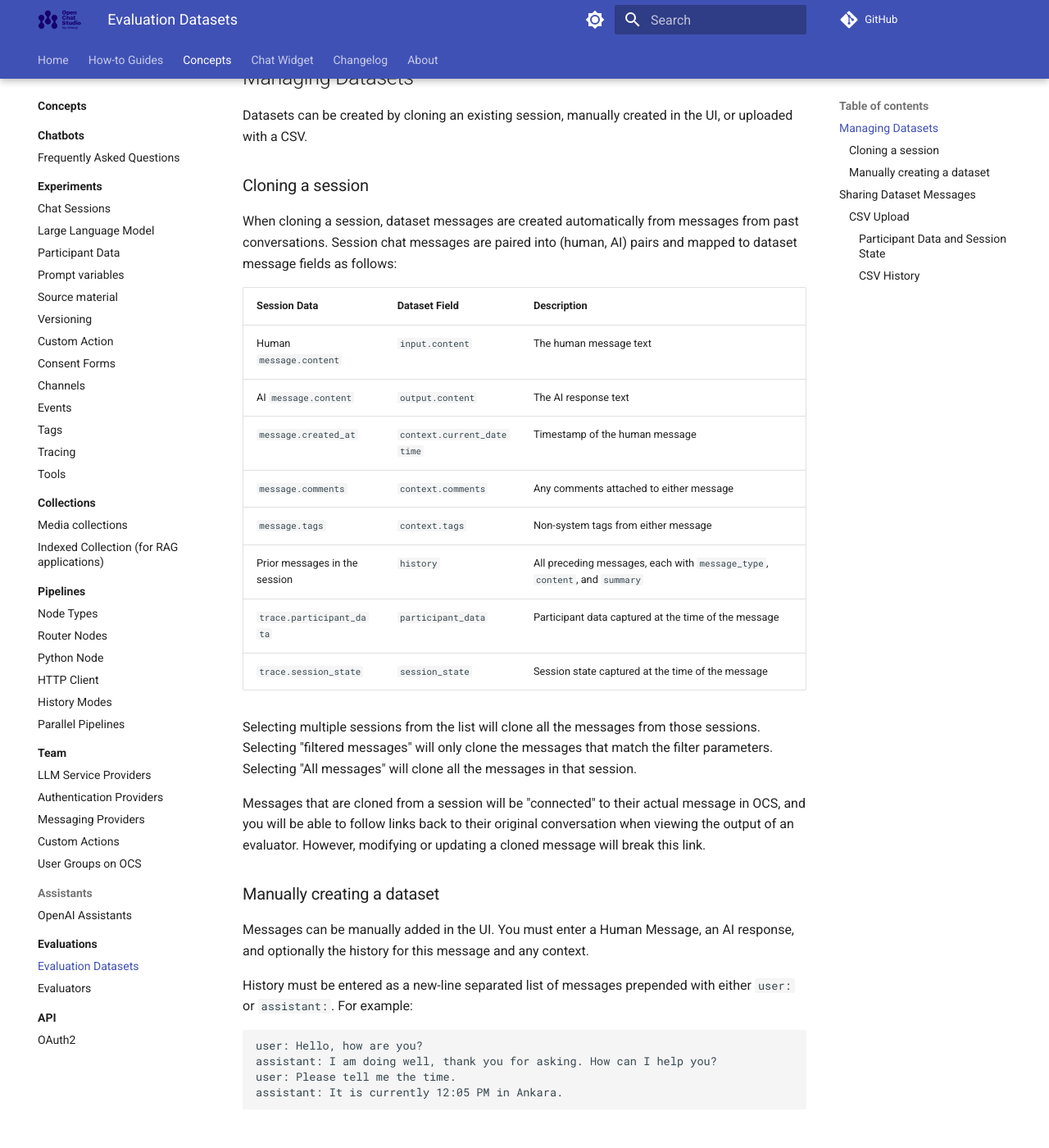
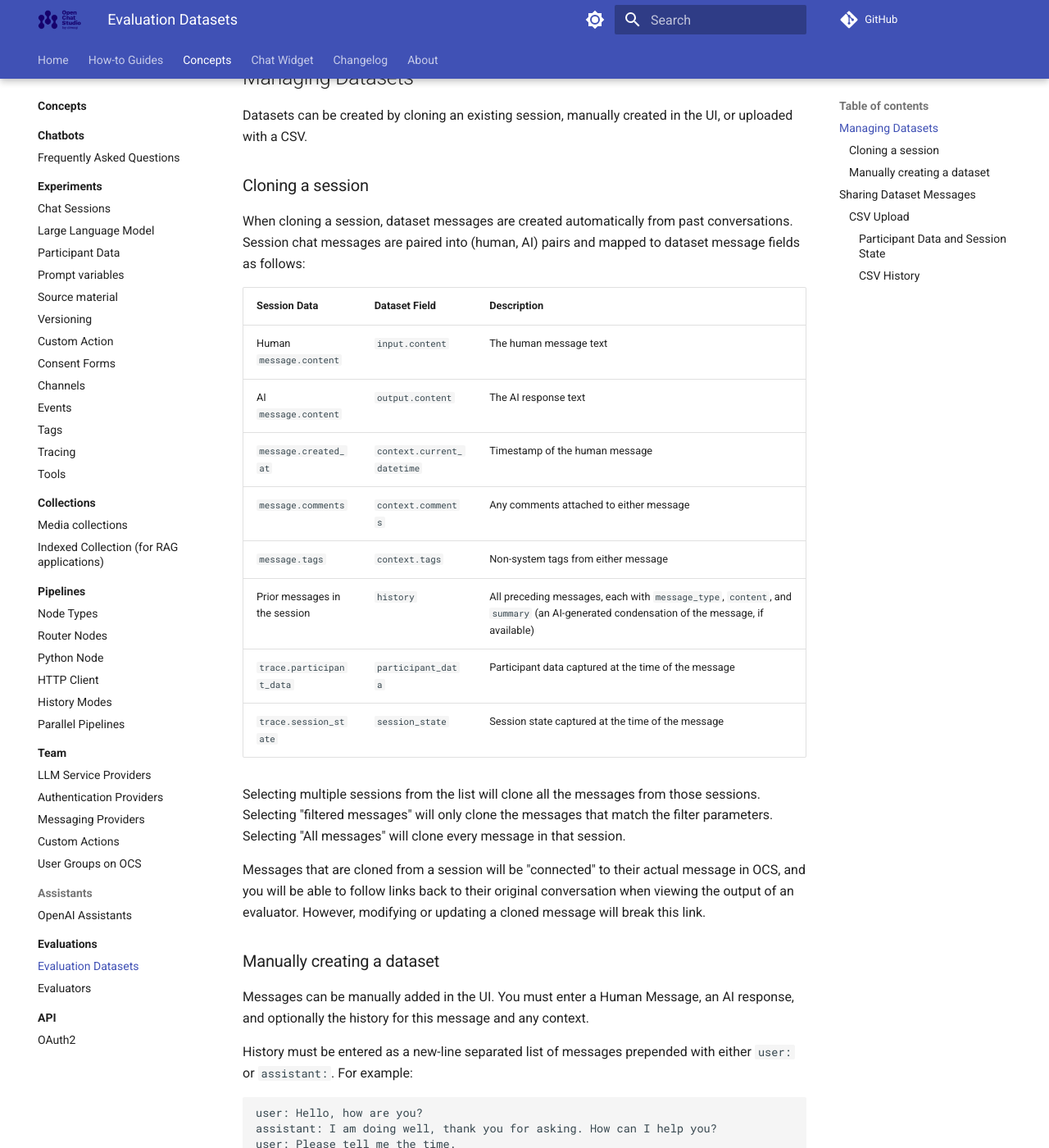
Before and after one commit to dimagi/open-chat-studio-docs, an MkDocs documentation site: the page built from docs/concepts/evaluations/dataset.md, in a window 1280 px wide and 1400 px high, scrolled down 544 px. Shown: the whole window at 82% size. Built offline with MkDocs 1.6.1 and Material for MkDocs 9.7.7, drawn with Linux system fonts in a browser that asks for light colours; a script that is not in the unit is left out; comment, search, counter and statistics services are not loaded; some of the changed text lies outside the part shown.

Commit message:
fix: address PR review feedback
- Clarify output.content description in evaluators.md and change example label to "Reference answer"
- Add note that context sub-keys are accessed individually (e.g. context.topic)
- Explain summary field in history row
- Fix double "from" and redundant wording in dataset.md

Co-Authored-By: Claude Opus 4.6 (1M context) <noreply@anthropic.com>

```diff
--- a/docs/concepts/evaluations/dataset.md
+++ b/docs/concepts/evaluations/dataset.md
@@ -17,7 +17,7 @@ Datasets can be created by cloning an existing session, manually created in the
 
 ### Cloning a session
 
-When cloning a session, dataset messages are created automatically from messages from past conversations. Session chat messages are paired into (human, AI) pairs and mapped to dataset message fields as follows:
+When cloning a session, dataset messages are created automatically from past conversations. Session chat messages are paired into (human, AI) pairs and mapped to dataset message fields as follows:
 
 | Session Data | Dataset Field | Description |
 |---|---|---|
@@ -26,11 +26,11 @@ When cloning a session, dataset messages are created automatically from messages
 | `message.created_at` | `context.current_datetime` | Timestamp of the human message |
 | `message.comments` | `context.comments` | Any comments attached to either message |
 | `message.tags` | `context.tags` | Non-system tags from either message |
-| Prior messages in the session | `history` | All preceding messages, each with `message_type`, `content`, and `summary` |
+| Prior messages in the session | `history` | All preceding messages, each with `message_type`, `content`, and `summary` (an AI-generated condensation of the message, if available) |
 | `trace.participant_data` | `participant_data` | Participant data captured at the time of the message |
 | `trace.session_state` | `session_state` | Session state captured at the time of the message |
 
-Selecting multiple sessions from the list will clone all the messages from those sessions. Selecting "filtered messages" will only clone the messages that match the filter parameters. Selecting "All messages" will clone all the messages in that session.
+Selecting multiple sessions from the list will clone all the messages from those sessions. Selecting "filtered messages" will only clone the messages that match the filter parameters. Selecting "All messages" will clone every message in that session.
 
 Messages that are cloned from a session will be "connected" to their actual message in OCS, and you will be able to follow links back to their original conversation when viewing the output of an evaluator. However, modifying or updating a cloned message will break this link.
 
```
Also changed, not shown: other parts of docs/concepts/evaluations/dataset.md (+1 -1 lines), docs/concepts/evaluations/evaluators.md (+2 -2 lines).
